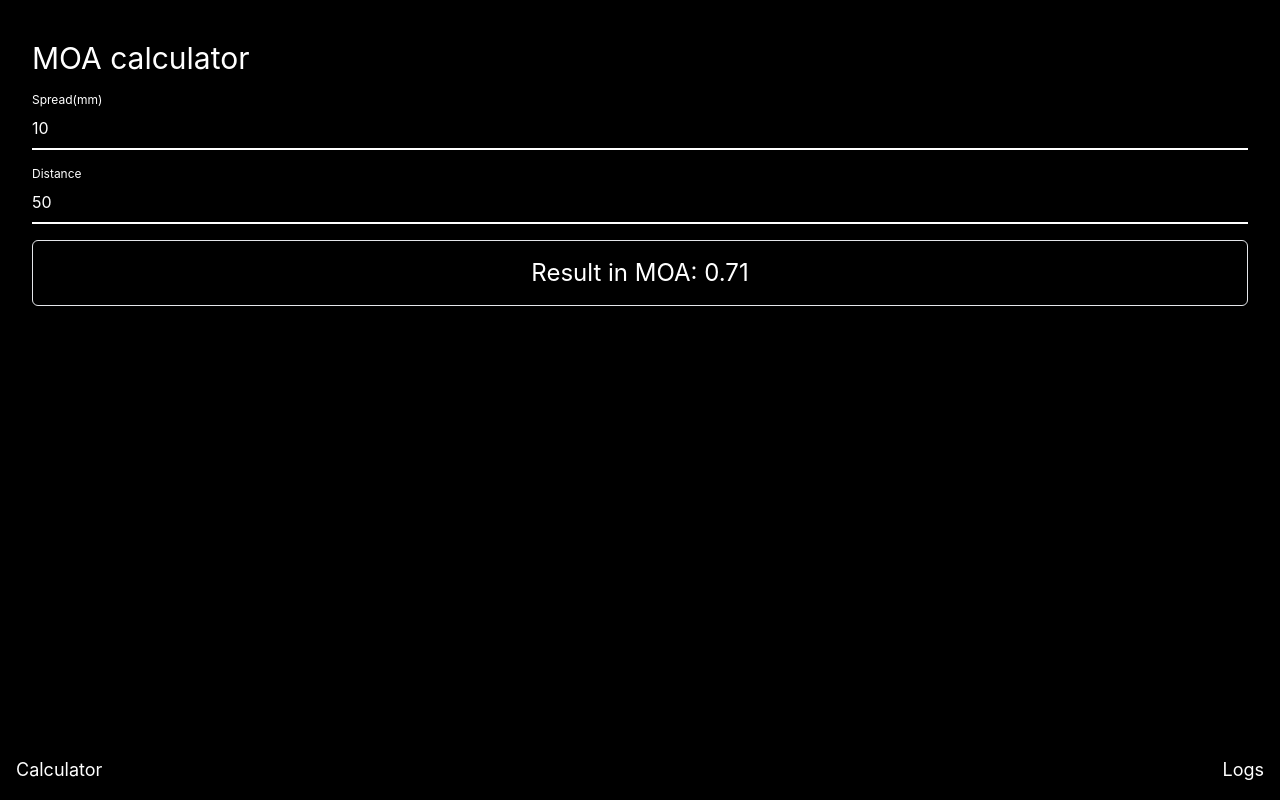
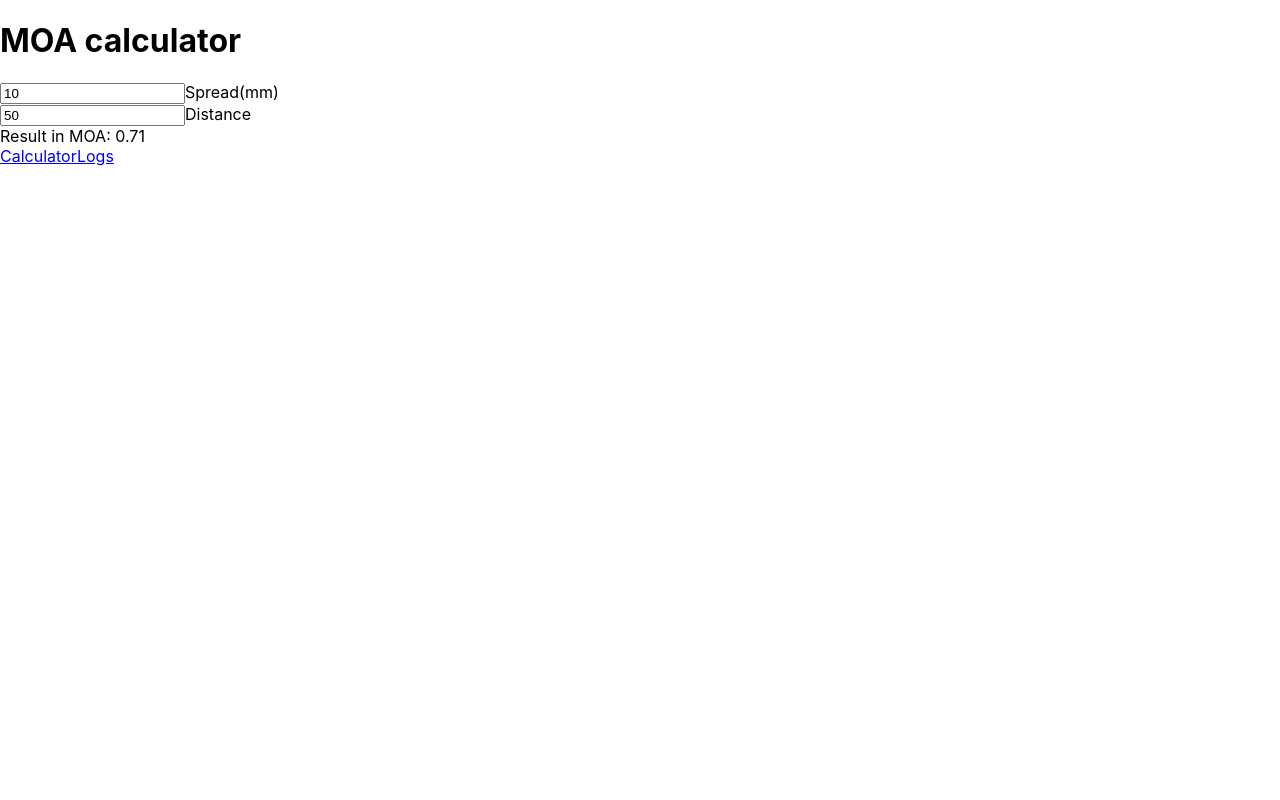
Before and after one commit to Drag13/moa, a React (Create React App) app: page / in a window 1280 px wide. Built offline with nearby package versions, Linux system fonts and the light colour scheme.

Commit message:
Tailwind removed

```diff
--- a/src/index.css
+++ b/src/index.css
@@ -1,7 +1,3 @@
-@tailwind base;
-@tailwind components;
-@tailwind utilities;
-
 body {
   margin: 0;
   font-family: -apple-system, BlinkMacSystemFont, "Segoe UI", "Roboto", "Oxygen",
--- a/src/results-page/practice.tsx
+++ b/src/results-page/practice.tsx
@@ -13,7 +13,7 @@ export const PracticeResult = ({
   date,
   ammo,
 }: PracticeResultProps) => (
-  <p className="flex text-white">
+  <p className="">
     <span>{date.toDateString()}:</span>
     <span>{distance}m</span>
     <span>{result} MOA</span>
--- a/src/shared/form-group/form-group.tsx
+++ b/src/shared/form-group/form-group.tsx
@@ -2,6 +2,6 @@ import { PropsWithChildren } from "react";
 
 type FormGroupProps = { className?: string } & Required<PropsWithChildren>;
 
-export const FormGroup = ({ children, className }: FormGroupProps) => {
-  return <div className={`relative mb-4 ${className ?? ""}`}>{children}</div>;
-};
+export const FormGroup = ({ children, className }: FormGroupProps) => (
+  <div className={`${className ?? ""}`}>{children}</div>
+);
--- a/src/shared/input/input.tsx
+++ b/src/shared/input/input.tsx
@@ -5,12 +5,5 @@ type AppInputProps = JSX.IntrinsicAttributes &
   InputHTMLAttributes<HTMLInputElement>;
 
 export const AppInput = (props: AppInputProps) => {
-  return (
-    <input
-      {...props}
-      className={`pt-6 w-full pb-2 border-b-2 text-white border-white bg-transparent outline-none peer focus:border-yellow-500 ${
-        props.className ?? ""
-      }`}
-    />
-  );
+  return <input {...props} className={props.className ?? ""} />;
 };
--- a/src/shared/label/label.tsx
+++ b/src/shared/label/label.tsx
@@ -6,12 +6,7 @@ type AppLabelProps = { text: string } & JSX.IntrinsicAttributes &
 
 export const AppLabel = (props: AppLabelProps) => {
   return (
-    <label
-      {...props}
-      className={`text-xl text-white absolute top-6 left-0 peer-focus:text-xs peer-focus:top-0 peer-valid:text-xs peer-valid:top-0 ${
-        props.className ?? ""
-      }`}
-    >
+    <label {...props} className={props.className ?? ""}>
       {props.text}
     </label>
   );
--- a/src/shared/nav-link/nav-link.tsx
+++ b/src/shared/nav-link/nav-link.tsx
@@ -5,7 +5,7 @@ import { AppPath } from "../path";
 type AppLinksProps = PropsWithChildren<{ to: AppPath }>;
 
 export const AppLink = ({ to, children }: AppLinksProps) => (
-  <NavLink className="text-lg pt-2 hover:underline" to={to}>
+  <NavLink className="" to={to}>
     {children}
   </NavLink>
 );
```
Also changed, not shown: src/shared/arr.ts (added, +12 -0 lines).
